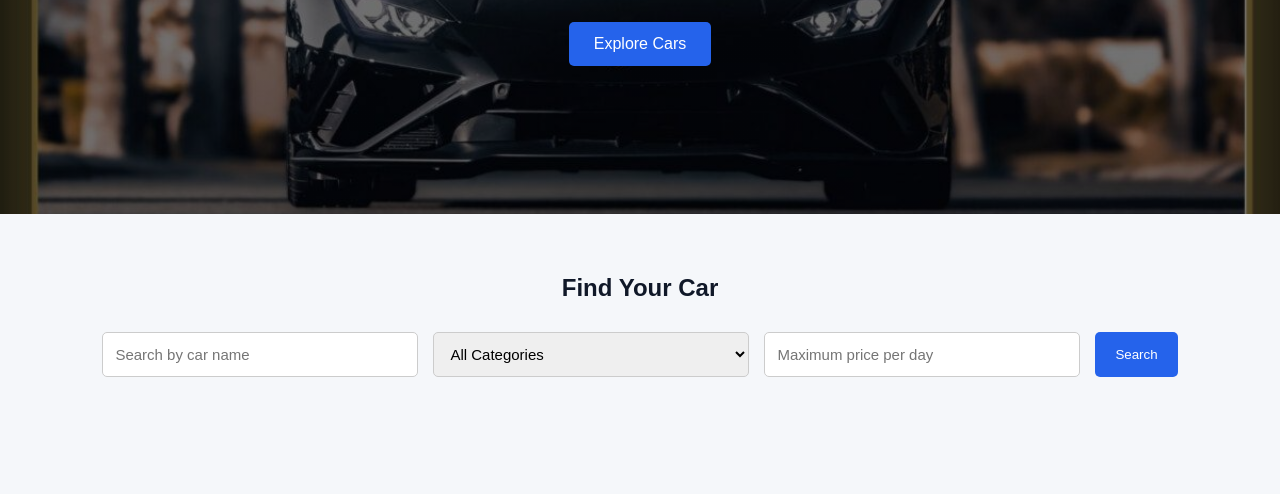
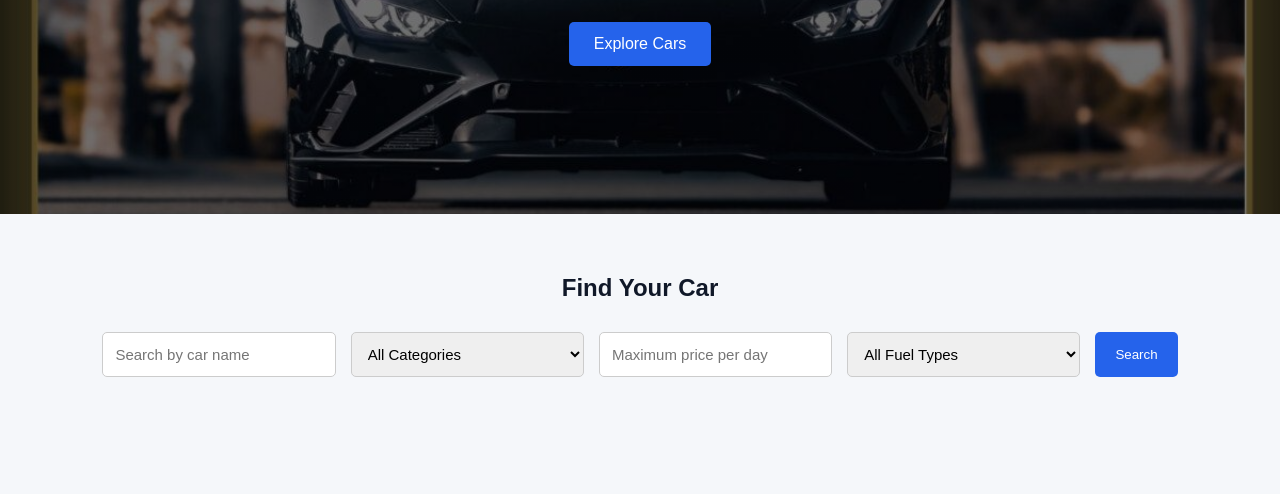
Before and after one commit to omar-alhaji/DriveNow-Car-Rental, a plain HTML site: page index.html in a window 1280 px wide. Shown: the part 304-798 px from the top of the page. Drawn offline with Linux system fonts and the light colour scheme.

Commit message:
Improve car search with fuel filter

```diff
--- a/index.html
+++ b/index.html
@@ -59,6 +59,12 @@
                 id="max-price"
                 placeholder="Maximum price per day"
                 min="0">
+
+            <select id="fuel">
+                <option value="">All Fuel Types</option>
+                <option value="Petrol">Petrol</option>
+                <option value="Diesel">Diesel</option>
+            </select>
 
             <button type="submit">Search</button>
 
--- a/js/script.js
+++ b/js/script.js
@@ -96,6 +96,7 @@ document.getElementById("search-form").addEventListener("submit", function(event
 
     let name = document.getElementById("search-name").value.toLowerCase();
     let category = document.getElementById("category").value;
+    let fuel = document.getElementById("fuel").value;
     let maxPrice = document.getElementById("max-price").value;
 
     let filteredCars = cars.filter(function(car) {
@@ -103,6 +104,7 @@ document.getElementById("search-form").addEventListener("submit", function(event
         return (
             car.name.toLowerCase().includes(name) &&
             (category === "" || car.category === category) &&
+            (fuel === "" || car.fuel === fuel) &&
             (maxPrice === "" || car.price <= Number(maxPrice))
         );
 
```
